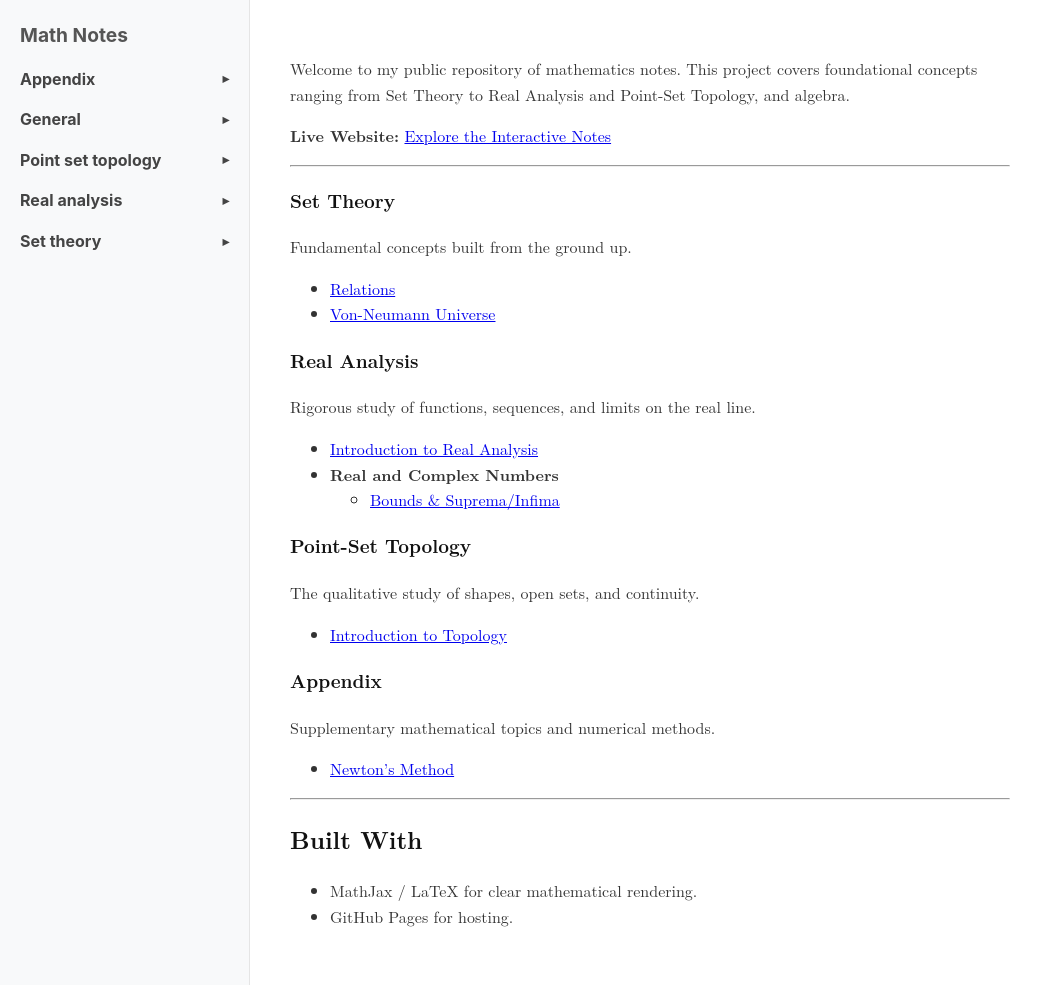
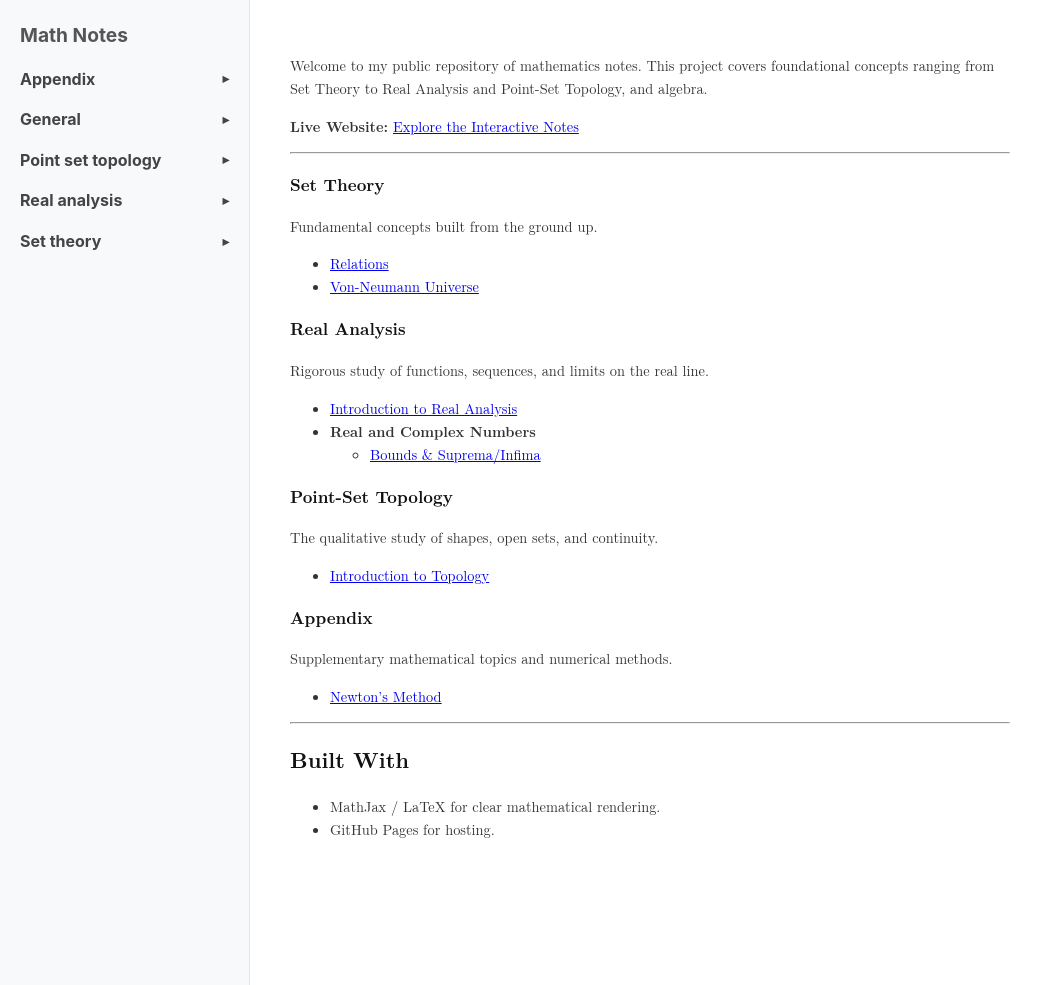
Before and after one commit to Nasif-Abdullah/Math, a Jekyll site: the page built from README.md, in a window 1280 px wide and 985 px high. Shown: the whole window, without its empty margins (0-1053 px from the left). Built offline with Jekyll 4.4.1, drawn with Linux system fonts in a browser that asks for light colours; some web fonts are replaced; our own code applies the rules of GitHub Pages for plain Markdown files.

Commit message:
Update default.html

```diff
--- a/_layouts/default.html
+++ b/_layouts/default.html
@@ -95,7 +95,7 @@
 
             /* LaTeX styling stack */
             font-family: "Latin Modern Roman", "CMU Serif", Georgia, "Times New Roman", serif;
-            font-size: 1rem; /* LaTeX text reads better slightly larger on screens */
+            font-size: 0.9rem; /* LaTeX text reads better slightly larger on screens */
             text-rendering: optimizeLegibility;
         }
 
```
